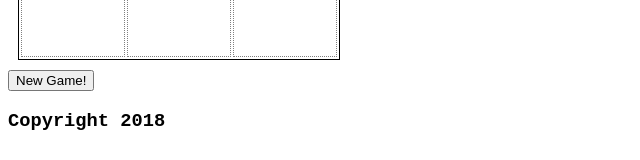
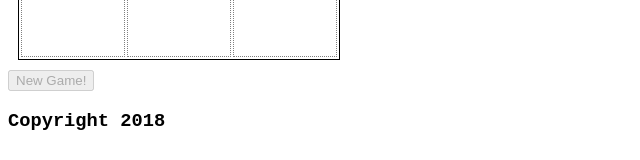
Before and after one commit to steveroof/TicTacToe, an Angular app: page / in a window 1280 px wide. Shown: the part 370-530 px from the top of the page, without its empty margins (0-640 px from the left). Built offline with nearby package versions, Linux system fonts and the light colour scheme.

Commit message:
enable/disable game button

```diff
--- a/src/app/game-board/game-board.component.html
+++ b/src/app/game-board/game-board.component.html
@@ -11,7 +11,7 @@
   </tr>
 </table>
 <div>
-  <input type="button" value="New Game!" (click)="newGame()" />
+  <input type="button" value="New Game!" (click)="newGame()" [disabled]="!isGameOver" />
 </div>
 
 <div class="container">
```
